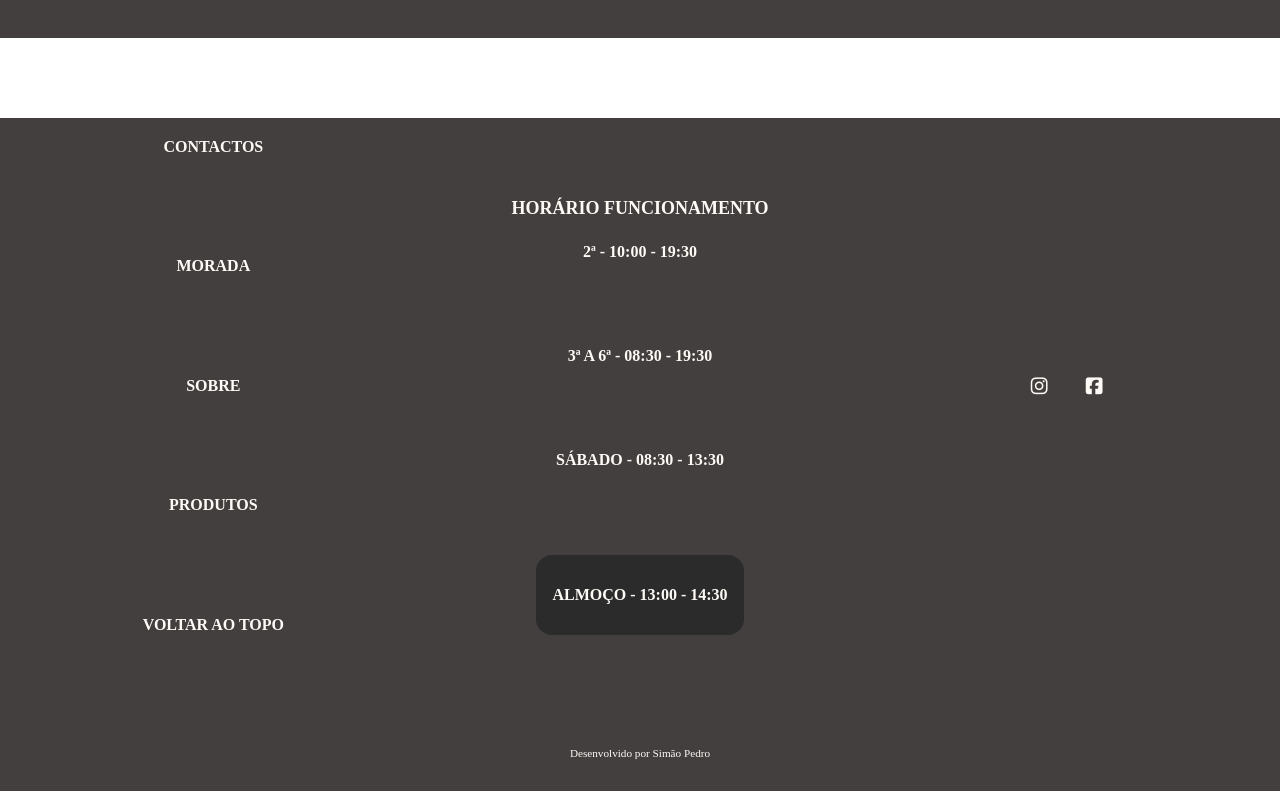
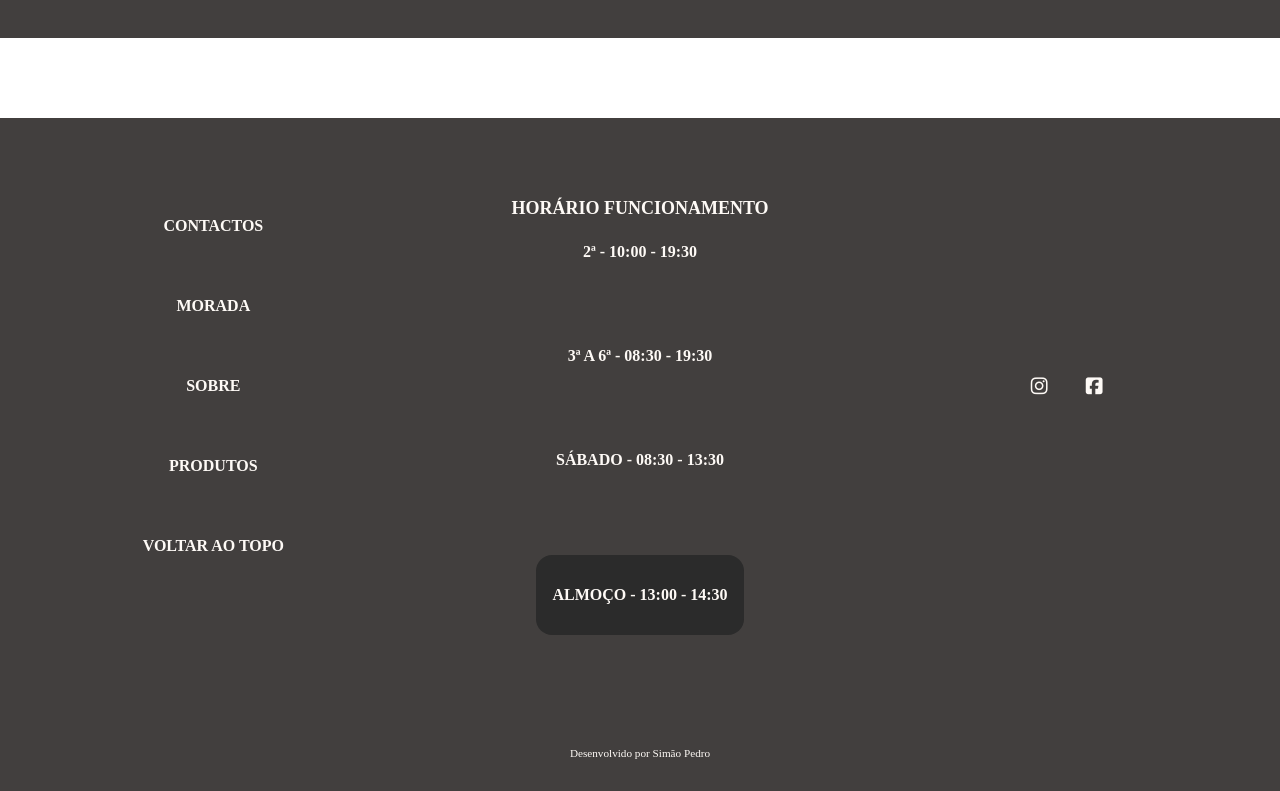
Before and after one commit to simaopedroalves/talho-barreiro, a React (Vite) app: page / in a window 1280 px wide. Shown: the part 4188-4979 px from the top of the page. Built offline with nearby package versions, Linux system fonts and the light colour scheme.

Commit message:
change navbar width and footer display

```diff
--- a/src/Components/Footer/Footer.css
+++ b/src/Components/Footer/Footer.css
@@ -4,13 +4,14 @@ footer {
     margin: 0;
     border: none;
     outline: none;
-    padding: 5lvh 0;
+    padding: 2lvh 0;
+    align-items: center;
 }
 
 footer ul {
     display: grid;
     justify-content: center;
-    gap: 5lvh;
+    gap: 2lvh;
     align-items: center;
     padding: 5lvh 0;
     text-align: center;
--- a/src/Components/Navbar/Navbar.css
+++ b/src/Components/Navbar/Navbar.css
@@ -31,7 +31,7 @@
 .navbar {
     position: fixed;
     top: 10vh;
-    right: -100vw;
+    right: -100lvw;
     bottom: 0;
     transition: 1000ms;
     min-width: 100lvw;
```
